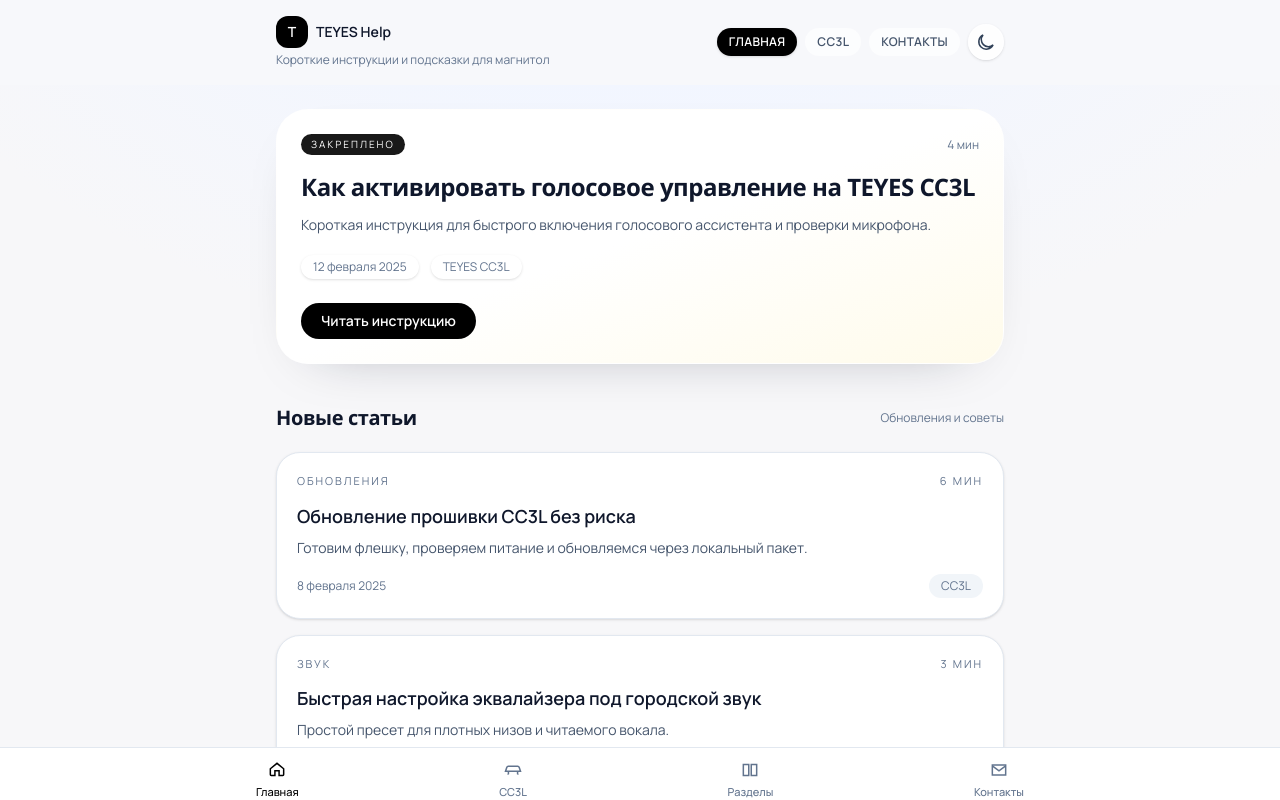
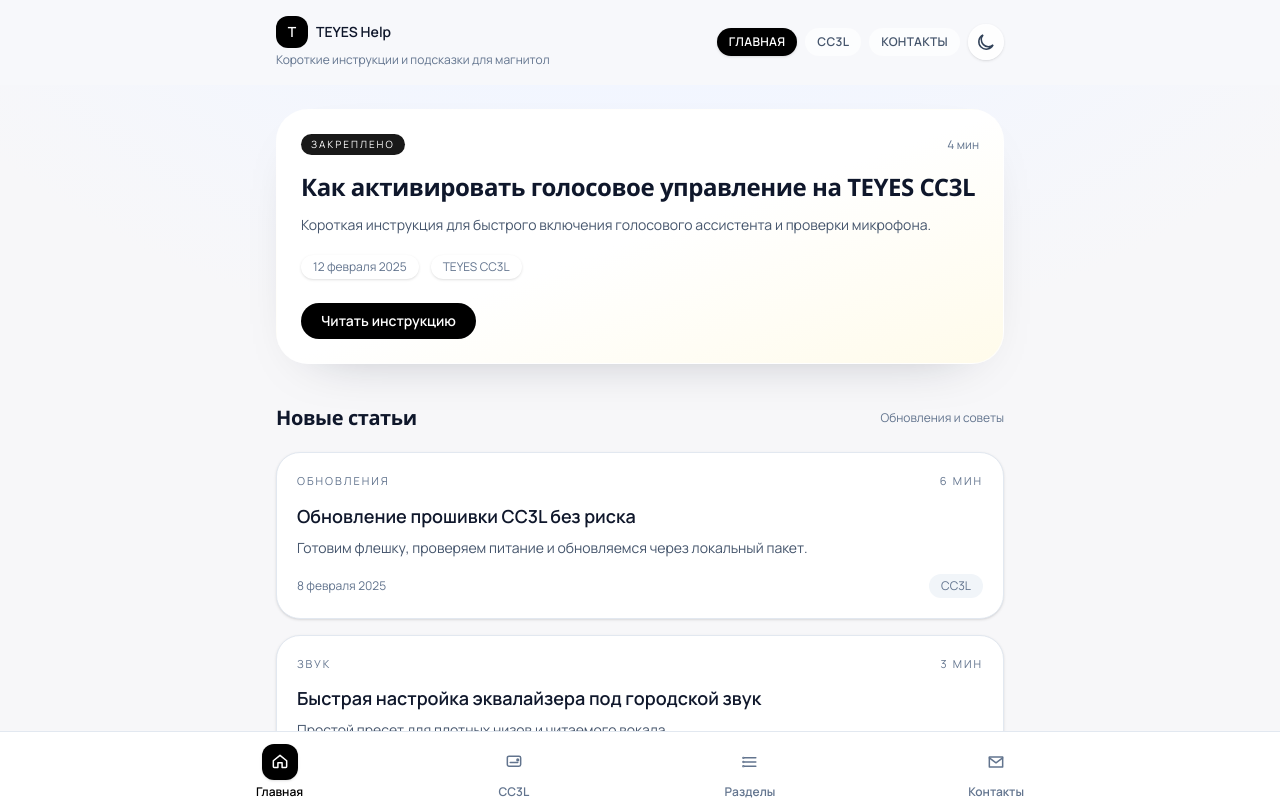
Before and after one commit to mvpcodego/ozonhelp, a React (Vite) app: page / in a window 1280 px wide. Shown: the top 800 px of the page. Built offline with nearby package versions, Linux system fonts and the light colour scheme; a web font is replaced by a local one.

Commit message:
bottom menu

```diff
--- a/src/layouts/RootLayout.jsx
+++ b/src/layouts/RootLayout.jsx
@@ -1,5 +1,6 @@
 import { useEffect, useState } from "react";
-import { Link, NavLink, Outlet } from "react-router-dom";
+import { Link, NavLink, Outlet, useLocation } from "react-router-dom";
+import { articles } from "../data/articles";
 
 const THEME_KEY = "ozonhelp-theme";
 
@@ -10,14 +11,15 @@
       : "bg-white/70 text-slate-600 hover:bg-white dark:bg-slate-800/70 dark:text-slate-200 dark:hover:bg-slate-800"
   }`;
 
-const bottomLinkClass = ({ isActive }) =>
-  `flex flex-col items-center gap-1 text-[11px] font-medium transition ${
+const bottomLinkClass = (isActive) =>
+  `flex flex-col items-center gap-1 text-xs font-semibold transition ${
     isActive ? "text-black dark:text-white" : "text-slate-500 dark:text-slate-400"
   }`;
 
 export default function RootLayout() {
   const [theme, setTheme] = useState("light");
   const [isReady, setIsReady] = useState(false);
+  const location = useLocation();
 
   useEffect(() => {
     const stored = localStorage.getItem(THEME_KEY);
@@ -42,6 +44,24 @@
   const toggleTheme = () => {
     setTheme((current) => (current === "dark" ? "light" : "dark"));
   };
+
+  const getActiveBottomKey = () => {
+    const path = location.pathname;
+    if (path.startsWith("/cc3l")) return "cc3l";
+    if (path.startsWith("/contacts")) return "contacts";
+    if (path.startsWith("/topics")) return "topics";
+    if (path.startsWith("/article/")) {
+      const slug = path.replace("/article/", "");
+      const article = articles.find((item) => item.slug === slug);
+      if (!article) return "home";
+      if (article.category === "cc3l") return "cc3l";
+      if (article.category === "contacts") return "contacts";
+      return "topics";
+    }
+    return "home";
+  };
+
+  const activeBottomKey = getActiveBottomKey();
 
   return (
     <div className="min-h-screen">
@@ -111,7 +131,14 @@
 
       <nav className="fixed bottom-0 left-0 right-0 z-30 border-t border-slate-200 bg-white px-5 pb-[env(safe-area-inset-bottom)] pt-3 backdrop-blur dark:border-slate-800/80 dark:bg-slate-950/80">
         <div className="mx-auto flex max-w-3xl items-center justify-between">
-          <NavLink to="/" className={bottomLinkClass} end>
+          <NavLink to="/" className={bottomLinkClass(activeBottomKey === "home")} end>
+            <span
+              className={`inline-flex size-9 items-center justify-center rounded-xl transition ${
+                activeBottomKey === "home"
+                  ? "bg-black text-white shadow-sm dark:bg-white dark:text-slate-900"
+                  : "bg-transparent"
+              }`}
+            >
               <svg
                 aria-hidden="true"
                 className="size-5"
@@ -119,12 +146,22 @@
                 fill="none"
                 stroke="currentColor"
                 strokeWidth="1.8"
+                strokeLinecap="round"
+                strokeLinejoin="round"
               >
                 <path d="M4 10.5 12 4l8 6.5v7a1 1 0 0 1-1 1h-4.5V13h-5v5.5H5a1 1 0 0 1-1-1z" />
               </svg>
+            </span>
             Главная
           </NavLink>
-          <NavLink to="/cc3l" className={bottomLinkClass}>
+          <NavLink to="/cc3l" className={bottomLinkClass(activeBottomKey === "cc3l")}>
+            <span
+              className={`inline-flex size-9 items-center justify-center rounded-xl transition ${
+                activeBottomKey === "cc3l"
+                  ? "bg-black text-white shadow-sm dark:bg-white dark:text-slate-900"
+                  : "bg-transparent"
+              }`}
+            >
               <svg
                 aria-hidden="true"
                 className="size-5"
@@ -132,13 +169,24 @@
                 fill="none"
                 stroke="currentColor"
                 strokeWidth="1.8"
+                strokeLinecap="round"
+                strokeLinejoin="round"
               >
-              <path d="M3 13.5h18l-1.5-4.5a2 2 0 0 0-1.9-1.4H6.4a2 2 0 0 0-1.9 1.4z" />
-              <path d="M6.5 13.5V17M17.5 13.5V17M6.5 17h-1M17.5 17h1" />
+                <rect x="4" y="5" width="16" height="12" rx="2" />
+                <circle cx="16.5" cy="9.5" r="1" />
+                <path d="M7.5 12.5h9" />
               </svg>
+            </span>
             CC3L
           </NavLink>
-          <NavLink to="/topics" className={bottomLinkClass}>
+          <NavLink to="/topics" className={bottomLinkClass(activeBottomKey === "topics")}>
+            <span
+              className={`inline-flex size-9 items-center justify-center rounded-xl transition ${
+                activeBottomKey === "topics"
+                  ? "bg-black text-white shadow-sm dark:bg-white dark:text-slate-900"
+                  : "bg-transparent"
+              }`}
+            >
               <svg
                 aria-hidden="true"
                 className="size-5"
@@ -146,12 +194,27 @@
                 fill="none"
                 stroke="currentColor"
                 strokeWidth="1.8"
+                strokeLinecap="round"
+                strokeLinejoin="round"
               >
-              <path d="M4 5.5h6.5v13H4zM13.5 5.5H20v13h-6.5z" />
+                <path d="M5 7h14" />
+                <path d="M5 12h14" />
+                <path d="M5 17h14" />
+                <circle cx="4" cy="7" r="0.5" />
+                <circle cx="4" cy="12" r="0.5" />
+                <circle cx="4" cy="17" r="0.5" />
               </svg>
+            </span>
             Разделы
           </NavLink>
-          <NavLink to="/contacts" className={bottomLinkClass}>
+          <NavLink to="/contacts" className={bottomLinkClass(activeBottomKey === "contacts")}>
+            <span
+              className={`inline-flex size-9 items-center justify-center rounded-xl transition ${
+                activeBottomKey === "contacts"
+                  ? "bg-black text-white shadow-sm dark:bg-white dark:text-slate-900"
+                  : "bg-transparent"
+              }`}
+            >
               <svg
                 aria-hidden="true"
                 className="size-5"
@@ -159,10 +222,13 @@
                 fill="none"
                 stroke="currentColor"
                 strokeWidth="1.8"
+                strokeLinecap="round"
+                strokeLinejoin="round"
               >
                 <path d="M4 6h16v12H4z" />
                 <path d="m4 7 8 6 8-6" />
               </svg>
+            </span>
             Контакты
           </NavLink>
         </div>
```
Lines whose indentation alone changed are shown as unchanged.
